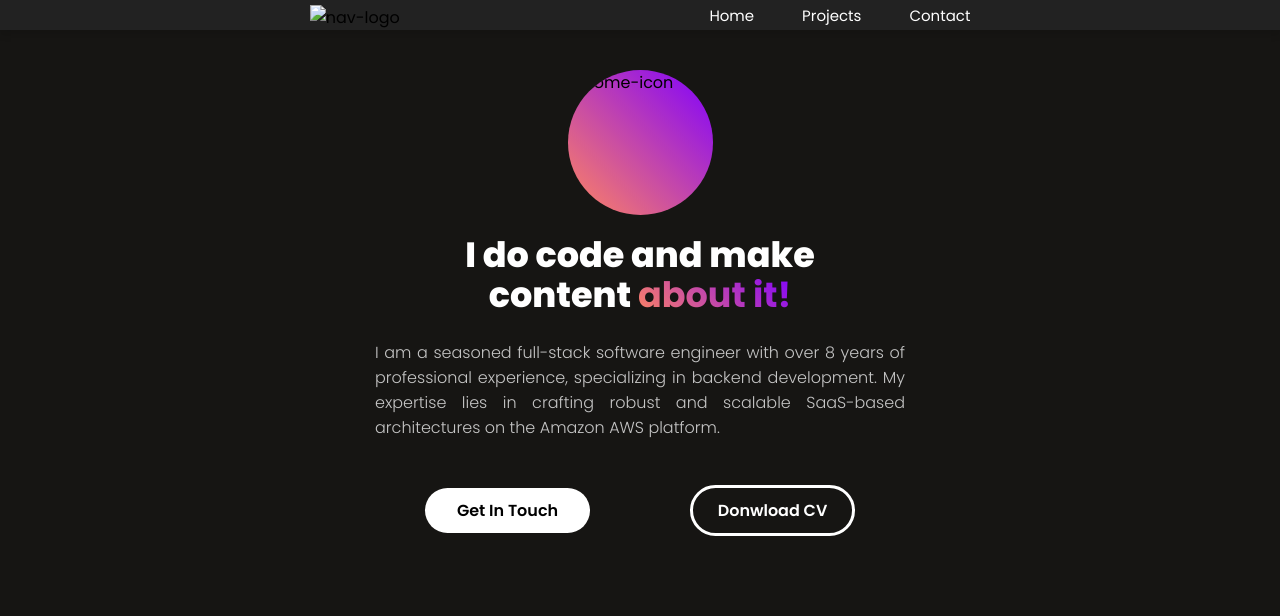
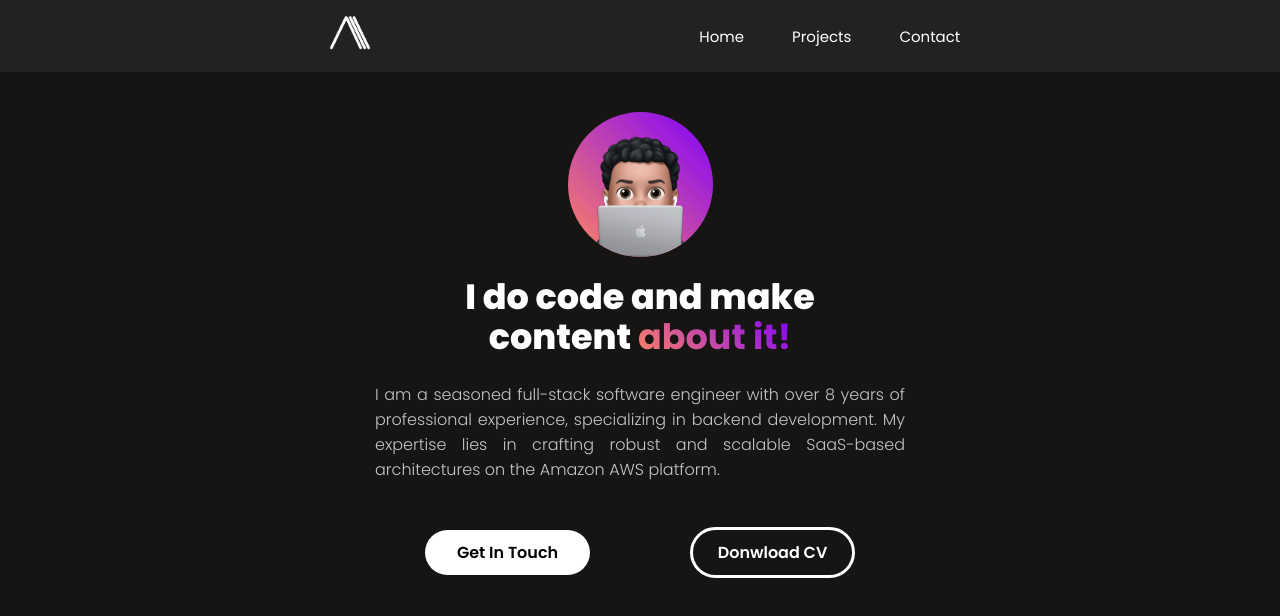
Before and after one commit to sicsee/figma2, a plain HTML site: page index.html in a window 1280 px wide. Drawn offline with Linux system fonts and the light colour scheme; the site is published under a folder, as on GitHub Pages, so addresses that start at the root find nothing.

Commit message:
Update index.html

```diff
--- a/index.html
+++ b/index.html
@@ -11,7 +11,7 @@
 <body>
   <header>
     <nav id="navbar">
-      <div id="nav-logo"><img src="/assets/images/logo3.png" alt="nav-logo"></div>
+      <div id="nav-logo"><img src="./assets/images/logo3.png" alt="nav-logo"></div>
 
       <ul id="nav-list">
         <li class="nav-item"><a href="#home">Home</a></li>
@@ -24,7 +24,7 @@
 
   <main id="content">
     <section id="home">
-      <div id="home-icon"><img src="/assets/images/eu.webp" alt="home-icon"></div>
+      <div id="home-icon"><img src="./assets/images/eu.webp" alt="home-icon"></div>
 
       <div id="home-subtitle">
         <h2>I do code and make content <span class="text-gradient">about it!</span></h2>
```
